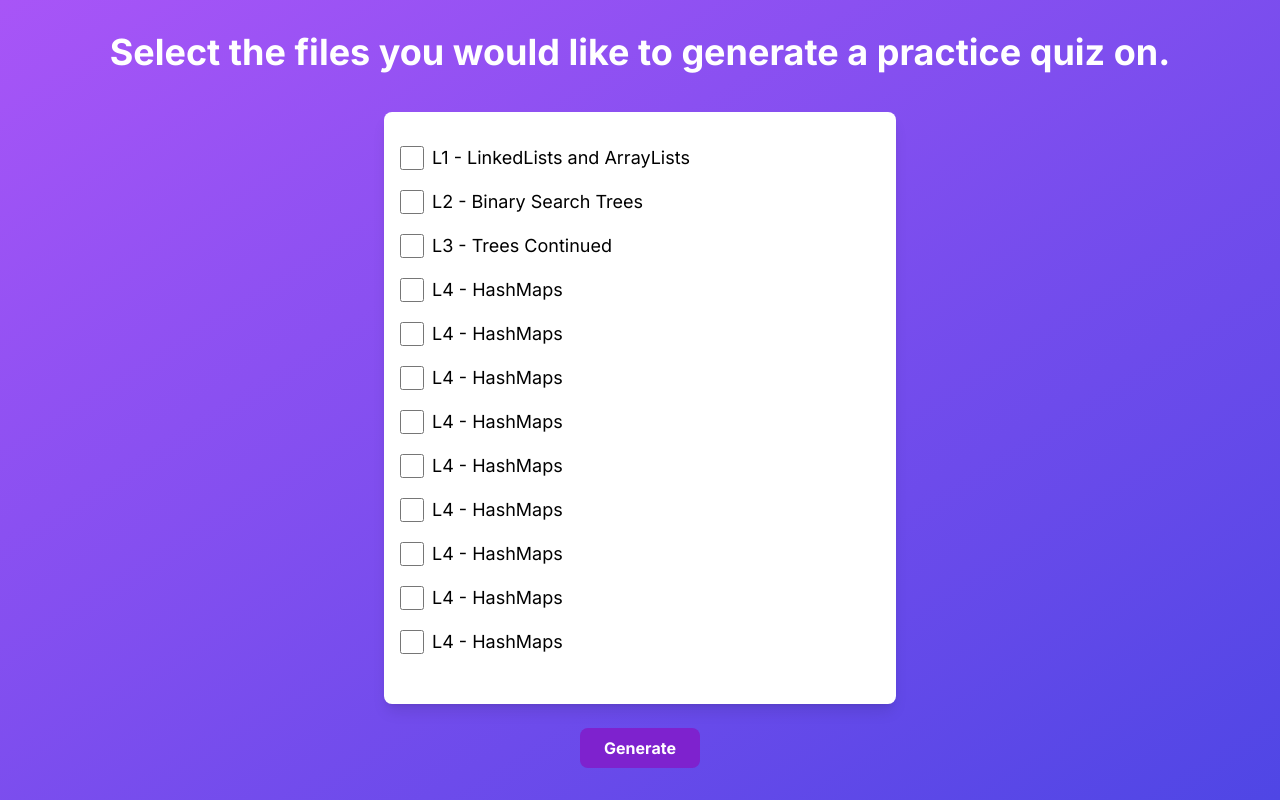
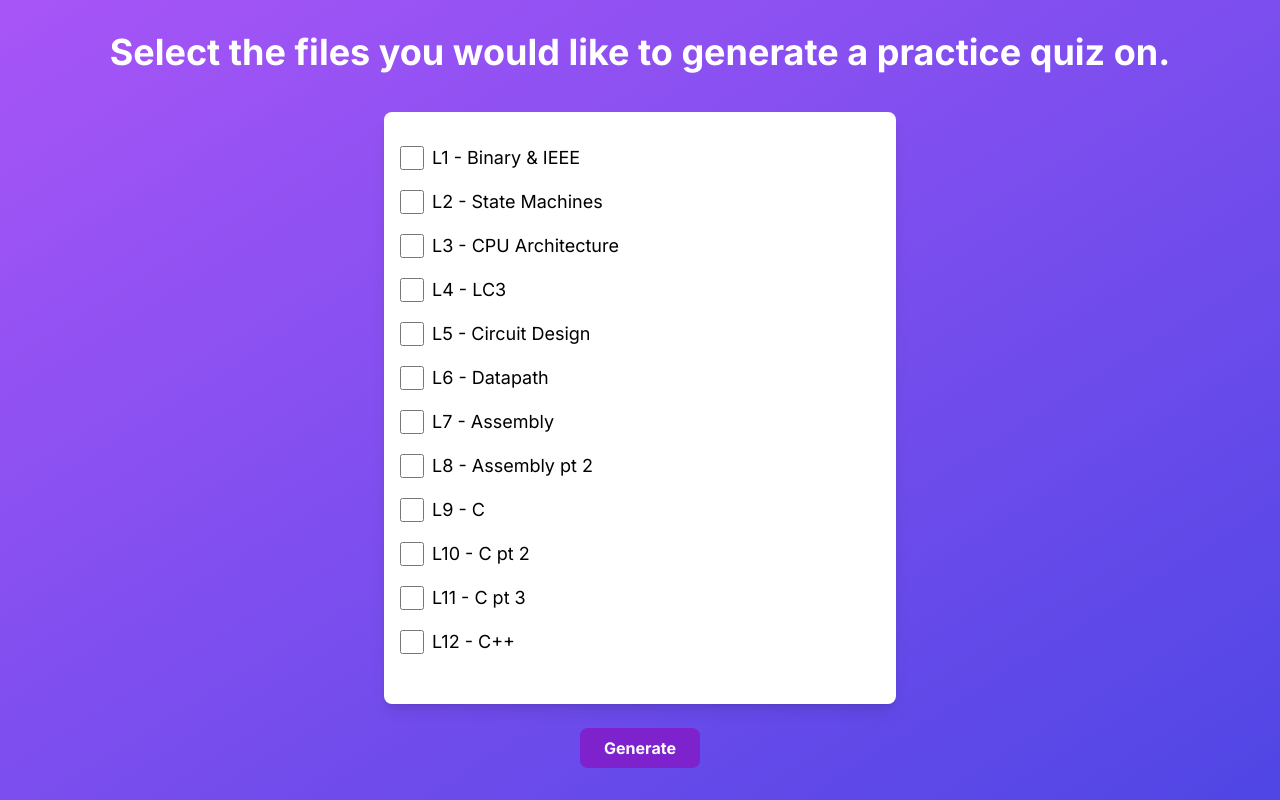
Before and after one commit to EashanSinha1/OttoTAFrontend, a Next.js app in the folder otto-ta-frontend/: page /practiceselect in a window 1280 px wide. Built offline with nearby package versions, Linux system fonts and the light colour scheme.

Commit message:
flashcard select update

```diff
--- a/otto-ta-frontend/app/(flashcard)/flashcardselect/page.tsx
+++ b/otto-ta-frontend/app/(flashcard)/flashcardselect/page.tsx
@@ -13,18 +13,18 @@ const lexend = Lexend({
 const FlashcardSelectPage: FC = () => {
   const router = useRouter();
   const [files, setFiles] = useState([
-    "L1 - LinkedLists and ArrayLists",
-    "L2 - Binary Search Trees",
-    "L3 - Trees Continued",
-    "L4 - HashMaps",
-    "L4 - HashMaps",
-    "L4 - HashMaps",
-    "L4 - HashMaps",
-    "L4 - HashMaps",
-    "L4 - HashMaps",
-    "L4 - HashMaps",
-    "L4 - HashMaps",
-    "L4 - HashMaps",
+    "L1 - Binary & IEEE",
+    "L2 - State Machines",
+    "L3 - CPU Architecture",
+    "L4 - LC3",
+    "L5 - Circuit Design",
+    "L6 - Datapath",
+    "L7 - Assembly",
+    "L8 - Assembly pt 2",
+    "L9 - C",
+    "L10 - C pt 2",
+    "L11 - C pt 3",
+    "L12 - C++",
 
     // ... other files
   ]);
--- a/otto-ta-frontend/app/(practice)/practiceselect/page.tsx
+++ b/otto-ta-frontend/app/(practice)/practiceselect/page.tsx
@@ -5,18 +5,18 @@ import { useRouter } from "next/navigation";
 const PracticeSelectPage: FC = () => {
   const router = useRouter();
   const [files, setFiles] = useState([
-    "L1 - LinkedLists and ArrayLists",
-    "L2 - Binary Search Trees",
-    "L3 - Trees Continued",
-    "L4 - HashMaps",
-    "L4 - HashMaps",
-    "L4 - HashMaps",
-    "L4 - HashMaps",
-    "L4 - HashMaps",
-    "L4 - HashMaps",
-    "L4 - HashMaps",
-    "L4 - HashMaps",
-    "L4 - HashMaps",
+    "L1 - Binary & IEEE",
+    "L2 - State Machines",
+    "L3 - CPU Architecture",
+    "L4 - LC3",
+    "L5 - Circuit Design",
+    "L6 - Datapath",
+    "L7 - Assembly",
+    "L8 - Assembly pt 2",
+    "L9 - C",
+    "L10 - C pt 2",
+    "L11 - C pt 3",
+    "L12 - C++",
 
     // ... other files
   ]);
--- a/otto-ta-frontend/app/dashboard/page.tsx
+++ b/otto-ta-frontend/app/dashboard/page.tsx
@@ -28,7 +28,7 @@ const DashboardPage: FC = () => {
     console.log(selectedCourses);
   }, [selectedCourses]);
 
-  const handleCourseClick = (course: any) => {
+  const handleCourseClick = (course: object) => {
     if (selectedCourses.includes(course)) {
       setSelectedCourses(selectedCourses.filter((c) => c !== course));
     } else {
@@ -39,6 +39,7 @@ const DashboardPage: FC = () => {
       setSelectedCourses([...selectedCourses, course]);
       router.push('/learn');
     }
+
   };
 
   return (
```
Also changed, not shown: otto-ta-frontend/app/(practice)/practiceplay/page.tsx (line endings or trailing spaces).
